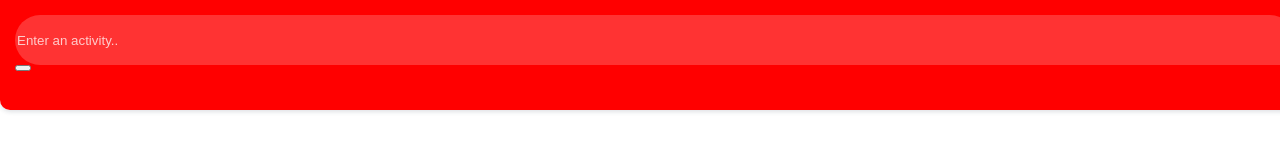
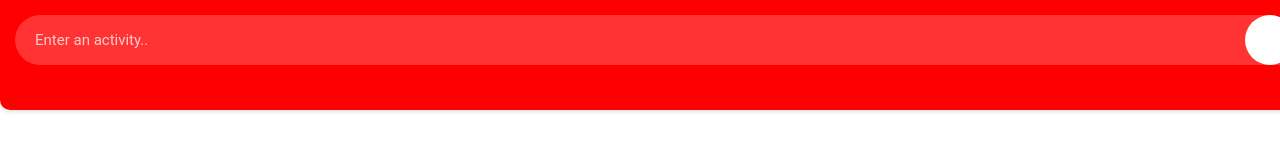
Before and after one commit to danaesav/to-do-list-app, a plain HTML site: page index.html in a window 1280 px wide. Drawn offline with Linux system fonts and the light colour scheme; files that its build step writes are made by us from their sources; a web font is replaced by a local one.

Commit message:
header button creation

```diff
--- a/resources/CSS/style.css
+++ b/resources/CSS/style.css
@@ -1,4 +1,9 @@
 @charset "UTF-8";
+
+body, input, button {
+    font-family: 'Roboto', sans-serif;
+}
+
 
 header {
     width: 100%;
@@ -20,12 +25,14 @@ header input {
     height: 50px;
     float: left;
     color: #fff;
+    font-size: 15px;
+    font-weight: 400;
+    text-indent: 18px;
     background: rgba(255,255,255,0.2);
     border-top-right-radius: 25px;
     border-top-left-radius: 25px;
     border-bottom-left-radius: 25px;
     border-bottom-left-radius: 25px;
-
     border: 0px;
     box-shadow: none;
     outline: none;
@@ -40,3 +47,35 @@ header input {
 header input::-webkit-input-placeholder{
     color: rgba(255,255,255,0.75)
 }
+
+header input:-moz-input-placeholder{
+    color: rgba(255,255,255,0.75)
+}
+
+header input::-moz-input-placeholder{
+    color: rgba(255,255,255,0.75)
+}
+
+header input::-ms-input-placeholder{
+    color: rgba(255,255,255,0.75)
+}
+
+header button {
+    width: 50px;
+    height: 50px;
+    position: absolute;
+    top: 15px;
+    right: 15px;
+    z-index: 2;
+    border-radius: 25px;
+    background: #fff;
+    border: 0px;
+    box-shadow: none;
+    outline: none;
+
+    -webkit-appearance: none;
+    -moz-appearance: none;
+    -ms-appearance: none;
+    -o-appearance: none;
+    appearance: none;
+}
```
